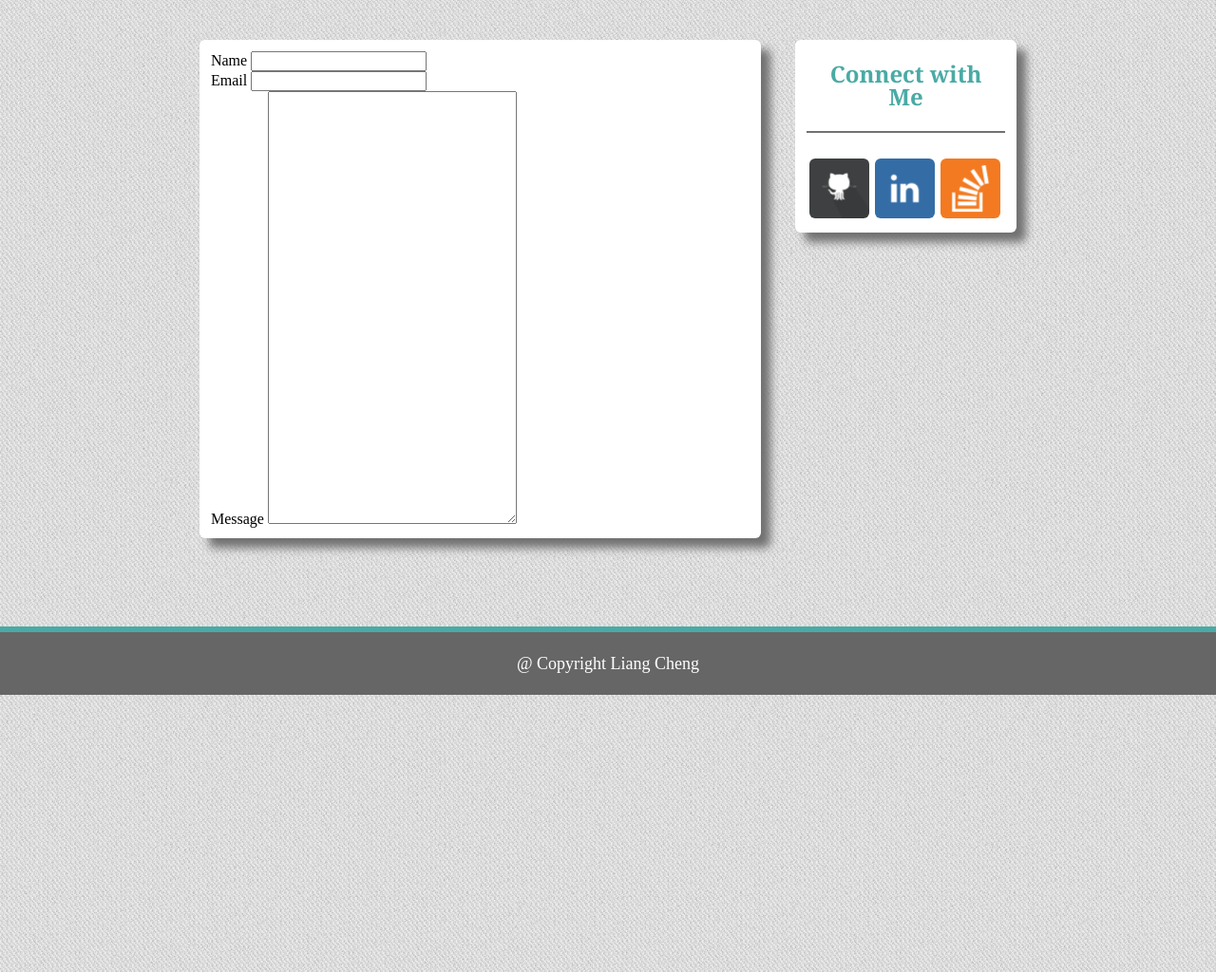
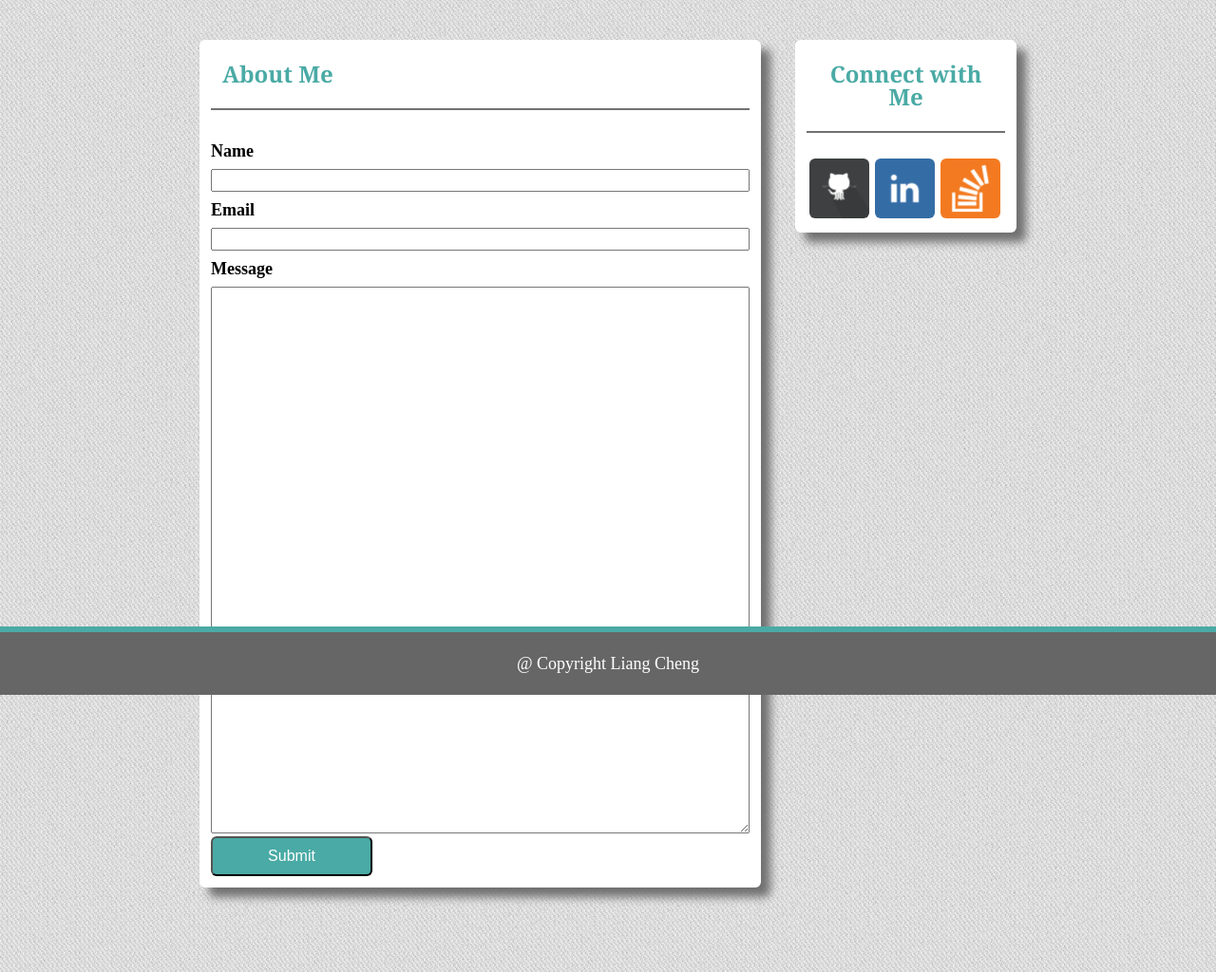
Before and after one commit to lcheng6/Basic-Portfolio, a PHP site: page /contact.html in a window 1280 px wide. Shown: the part 68-1092 px from the top of the page at 95% size. Run offline with PHP 8.4, Linux system fonts and the light colour scheme.

Commit message:
basic work on the layout is done.

```diff
--- a/contact.html
+++ b/contact.html
@@ -23,7 +23,10 @@
     <div id="container">
       <div id="about-me-section">
 
-        <div id="about-me-description">
+        <div id="contact-me-section">
+          <h2 id="about-me">
+            About Me
+          </h2>
           <label for="name">Name</label>
           <input type=text" name="name" id="name">
           <br>
@@ -32,8 +35,7 @@
           <br>
           <label for="message">Message</label>
           <textarea name="message" id="message" rows="30" cols="30"></textarea>
-
-
+          <button type="submit" value="submit" id="button">Submit</button>
         </div> <!-- end about-me-description -->
         <div id="connect-with-me">
           <div id="connect-with-me-top">
--- a/css/style.css
+++ b/css/style.css
@@ -38,7 +38,10 @@ h2 {
 	padding: 12px 12px 24px 12px;
 	margin-bottom: 24px;
 }
-
+label {
+	font-size:18px;
+	font-weight:700;
+}
 #container {
 	width: 70%;
     min-height: 100%;
@@ -110,7 +113,7 @@ h2 {
 }
 */
 
-#about-me-description, #connect-with-me {
+#about-me-description, #connect-with-me, #contact-me-section{
 	box-shadow: 10px 10px 10px #727171;
 	border-radius:6px;
 	padding:12px;
@@ -169,8 +172,8 @@ div.footer {
 	margin-top: 150px;
 	/* FIXED FOOTER */
 	position:fixed;
-   left:0px;
-   bottom:0px;
+   	left:0px;
+   	bottom:0px;
 }
 
 #contact-me-section {
@@ -179,3 +182,29 @@ div.footer {
 	float:left;
 	margin:2%;
 }
+
+#contact-me-section label {
+	width:100%;
+	display:inline-block;
+	padding-top:10px;
+	padding-bottom:10px;
+}
+
+#contact-me-section input, textarea {
+	width:100%;
+	display:inline-block;
+	font-size:16px;
+}
+
+#button {
+	padding:10px;
+	background-color:#4aaaa5;
+	color:#fff;
+	width:30%;
+	border-radius:6px;
+	font-size:16px;
+
+}
+#button:hover {
+	font-size:24px;
+}
```
